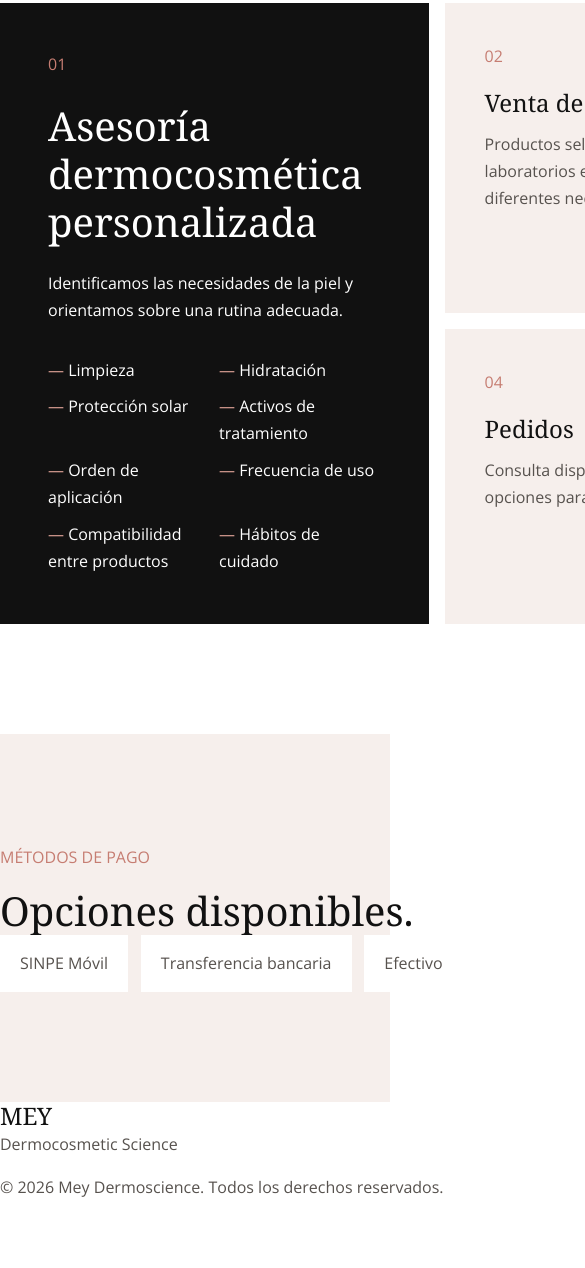
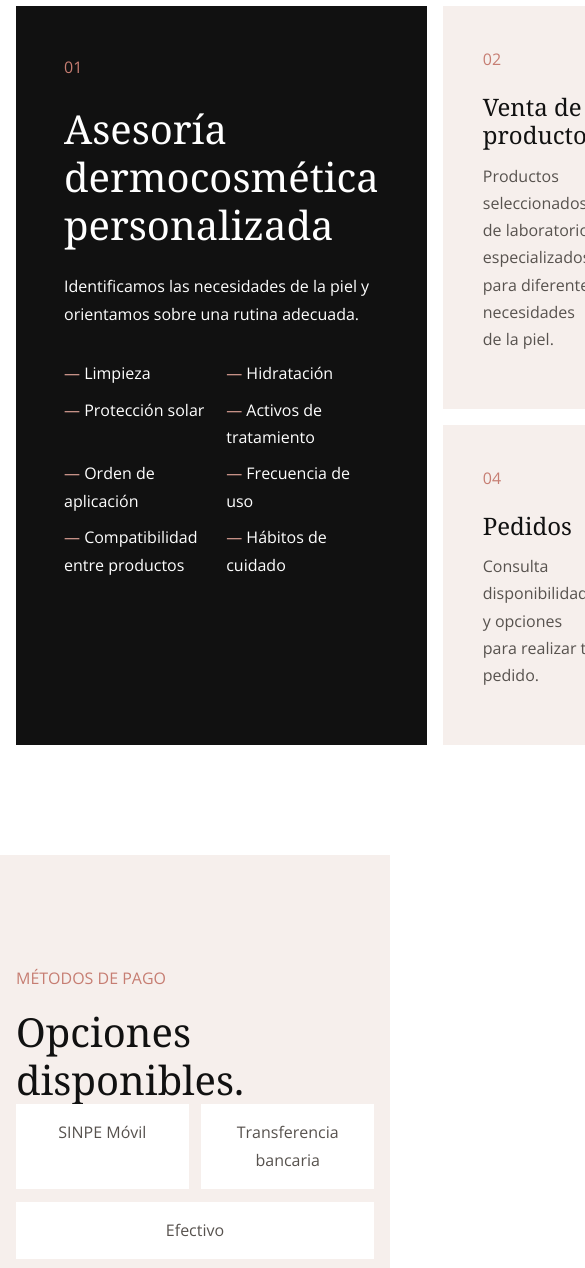
Before and after one commit to Casaenz-20/BubbleRepublic, a plain HTML site: page Main/servicios.html in a window 390 px wide. Shown: the part 729-1997 px from the top of the page, 585 px wide, since content can reach past the window. Before the commit the page ends 1946 px from the top, so only its background shows below. Drawn offline with nearby package versions, Linux system fonts and the light colour scheme.

Commit message:
Actualiza el texto de la sección hero y mejora los estilos de las secciones de servicios y pago.

```diff
--- a/Main/servicios.html
+++ b/Main/servicios.html
@@ -10,7 +10,7 @@
  <header class="encabezado">
         <nav>
             <a href="index.html" class="nav-logo">
-                /*<img src="" alt="Logo Audra Dermoscience" width="100">*/
+                <img src="" alt="Logo">
             </a>
              <ul class="nav-menu">
                     <li><a href="index.html">Inicio</a></li>
--- a/styles.css
+++ b/styles.css
@@ -360,8 +360,47 @@ nav {
         gap: 1rem;
         text-align: center;
     }
+
+    .page-hero {
+    padding: 60px 0;
+  }
+
+  .section {
+    padding: 60px 0;
+  }
+
+  .service-grid {
+    grid-template-columns: 1fr;
+    gap: 1.5rem;
+  }
+
+  .service-main {
+    grid-row: auto;
+    padding: 2rem 1.5rem;
+  }
+
+  .service-main ul {
+    grid-template-columns: 1fr;
+  }
+
+  .service-card {
+    padding: 2rem 1.5rem;
+    min-height: auto;
+  }
+
+
+  .payment-list {
+    justify-content: center;
+  }
+
+  .payment-list span {
+    flex: 1 1 calc(50% - 0.8rem);
+    text-align: center;
+    padding: 12px 15px;
+  }
 }
 
+/*Clases para Sevicios*/
 .page-hero{
   padding: 130px 0;
   background-color: var(--color-principal);
@@ -380,7 +419,7 @@ nav {
     text-align: center;
 }
 .container{
-    width: min(1120px);
+    width: min(100% - 2rem, 1120px);
     margin: auto;
 }
 
```
Also changed, not shown: Main/index.html (+1 -1 lines).
